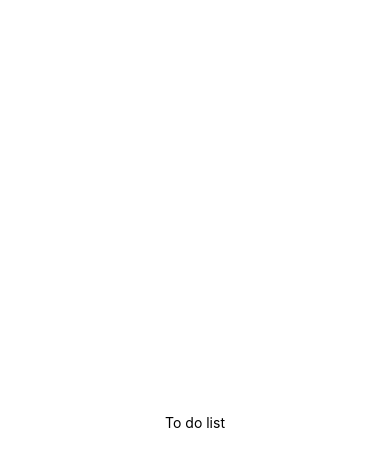
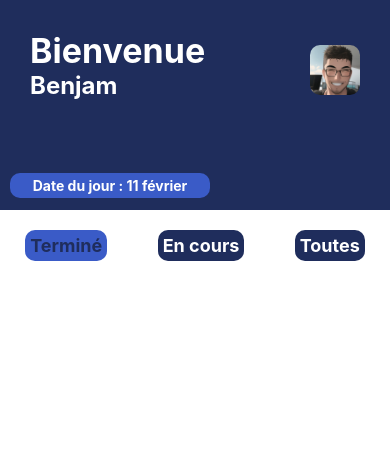
Before and after one commit to BenjaminPmt/ToDoList, a React Native app: screen / in a window 390 px wide. Shown: the top 466 px of the page. Built offline with nearby package versions, Linux system fonts and the light colour scheme.

Commit message:
Continue Header and TaskFilter

```diff
--- a/App.js
+++ b/App.js
@@ -1,20 +1,12 @@
 import { StatusBar } from 'expo-status-bar';
 import { StyleSheet, Text, View } from 'react-native';
+import Home from './pages/Home';
 
 export default function App() {
   return (
-    <View style={styles.container}>
-      <Text>To do list</Text>
-      <StatusBar style="auto" />
+    <View>
+      <StatusBar  />
+      <Home />
     </View>
   );
 }
-
-const styles = StyleSheet.create({
-  container: {
-    flex: 1,
-    backgroundColor: '#fff',
-    alignItems: 'center',
-    justifyContent: 'center',
-  },
-});
--- /dev/null
+++ b/components/CardTask.js
@@ -0,0 +1,17 @@
+import { View, Text,StyleSheet } from 'react-native'
+export default function CardTask() {
+  return (
+    <View style={styles.cardContainer}>
+      <Text>CardTask</Text>
+    </View>
+  )
+}
+
+const styles = StyleSheet.create({
+    cardContainer: {
+      height : 120,
+      width : 120,
+      backgroundColor : '#aaa',
+      borderRadius : 15,
+    },
+  });
--- /dev/null
+++ b/components/Header.js
@@ -0,0 +1,52 @@
+import { View, Text, StyleSheet, Image } from 'react-native'
+import TodayDate from './TodayDate';
+export default function Header() {
+  return (
+    <View style={styles.headerContainer}>
+      <View style={styles.imageContainer}>
+        <View style={styles.textContainer}>
+          <Text style={{fontWeight : 700, color: '#FFFF', fontSize : 34}}>Bienvenue</Text>
+          <Text style={{fontWeight : 700, color: '#FFFF', fontSize : 24}}>Benjam</Text>
+        </View>
+          <Image source={require('../assets/profil_picture.jpg')} style={styles.image}/>
+      </View>
+      <View  style={styles.dateContainer}>
+        <TodayDate  />
+      </View>
+    </View>
+  )
+}
+
+const styles = StyleSheet.create({
+    headerContainer: {
+    height: 210,
+    backgroundColor: '#1F2D5C',
+    flexDirection: 'collum', // Organise les enfants en ligne.
+    justifyContent: 'space-between', // Répartit les enfants aux extrémités du conteneur.
+    alignItems: 'flex-start', // Aligner les enfants au début du conteneur (haut).
+    padding: 10,
+    },
+    textContainer:{
+      flexDirection : "column"
+    },
+    dateContainer : {
+        height : 70,
+        alignItems : 'flex-start',
+        justifyContent : 'center'
+
+    },
+    imageContainer: {
+      height : 140,
+      flexDirection : "row",
+        justifyContent:'space-between',
+        padding : 20,
+        width : '100%',
+      },
+      image: {
+
+        width: 50, // Ajustez selon la taille souhaitée.
+        height: 50, // Ajustez selon la taille souhaitée.
+        borderRadius : 10,
+        marginTop : 15,
+      },
+  });
--- /dev/null
+++ b/components/TasksFilter.js
@@ -0,0 +1,49 @@
+import { View, Text, ScrollView, StyleSheet } from 'react-native'
+export default function TasksFilter() {
+
+  const filter = [
+    {
+      id: "01",
+      category: "Terminé",
+    },
+    {
+      id: "02",
+      category: "En cours",
+    },
+    {
+      id: "03",
+      category: "Toutes",
+    },
+  ];
+  return (
+      <View style={styles.container}>
+        {
+            filter.map((category, index) =>{
+                const backgroundColor = index === 0 ? '#3A5BC7' : '#1F2D5C';
+          const textColor = index === 0 ? '#1F2D5C' : '#FFFF';
+                return(
+                    <View key={index} style={[styles.filterItem,{ backgroundColor },]}  >
+                        <Text style={[styles.text, { color: textColor }]}>{category.category}</Text>
+                    </View>
+                )
+            })
+        }
+      </View>
+  )
+}
+
+const styles = StyleSheet.create({
+    container:{
+      flexDirection : 'row',
+      justifyContent : 'space-around',
+    paddingVertical: 20,
+    },
+    filterItem:{
+      padding: 5,
+      borderRadius : 10,
+    },
+    text:{
+        fontWeight : 700,
+        fontSize : 18,
+    }
+});
--- /dev/null
+++ b/components/TodayDate.js
@@ -0,0 +1,32 @@
+import { View, Text, StyleSheet } from 'react-native'
+import { useState } from 'react';
+import DateTimePicker from '@react-native-community/datetimepicker';
+export default function TodayDate() {
+
+    const dateToday = new Date();
+    const dateFrench = dateToday.toLocaleDateString('fr-FR', {
+        month: 'long', // "janvier", "février", ...
+        day: 'numeric', // 1, 2, 3, ...
+      });
+
+  return (
+    <View style={styles.dateContainer}>
+      <Text style={styles.dateText}>Date du jour : {dateFrench}</Text>
+    </View>
+  )
+}
+
+const styles = StyleSheet.create({
+    dateContainer: {
+      height : 25,
+      width : 200,
+      backgroundColor : '#3A5BC7',
+      borderRadius : 10,
+      justifyContent : 'center',
+      alignItems : 'center'
+    },
+    dateText : {
+        fontWeight : '700',
+        color : "#FFF"
+    }
+  });
--- a/package.json
+++ b/package.json
@@ -9,6 +9,7 @@
     "web": "expo start --web"
   },
   "dependencies": {
+    "@react-native-community/datetimepicker": "^7.6.2",
     "expo": "~50.0.5",
     "expo-status-bar": "~1.11.1",
     "react": "18.2.0",
--- a/pages/Home.js
+++ b/pages/Home.js
@@ -1,9 +1,13 @@
 // This page is for see all the task and add the task when you click on the button +
 import { View, Text } from 'react-native'
+import CardTask from '../components/CardTask'
+import Header from '../components/Header'
+import TasksFilter from '../components/TasksFilter'
 export default function Home() {
   return (
     <View>
-      <Text>Home</Text>
+      <Header />
+      <TasksFilter />
     </View>
   )
 }
```
Also changed, not shown: assets/profil_picture.jpg (added), 1 other file (tests, documents, lock files or other folders).
